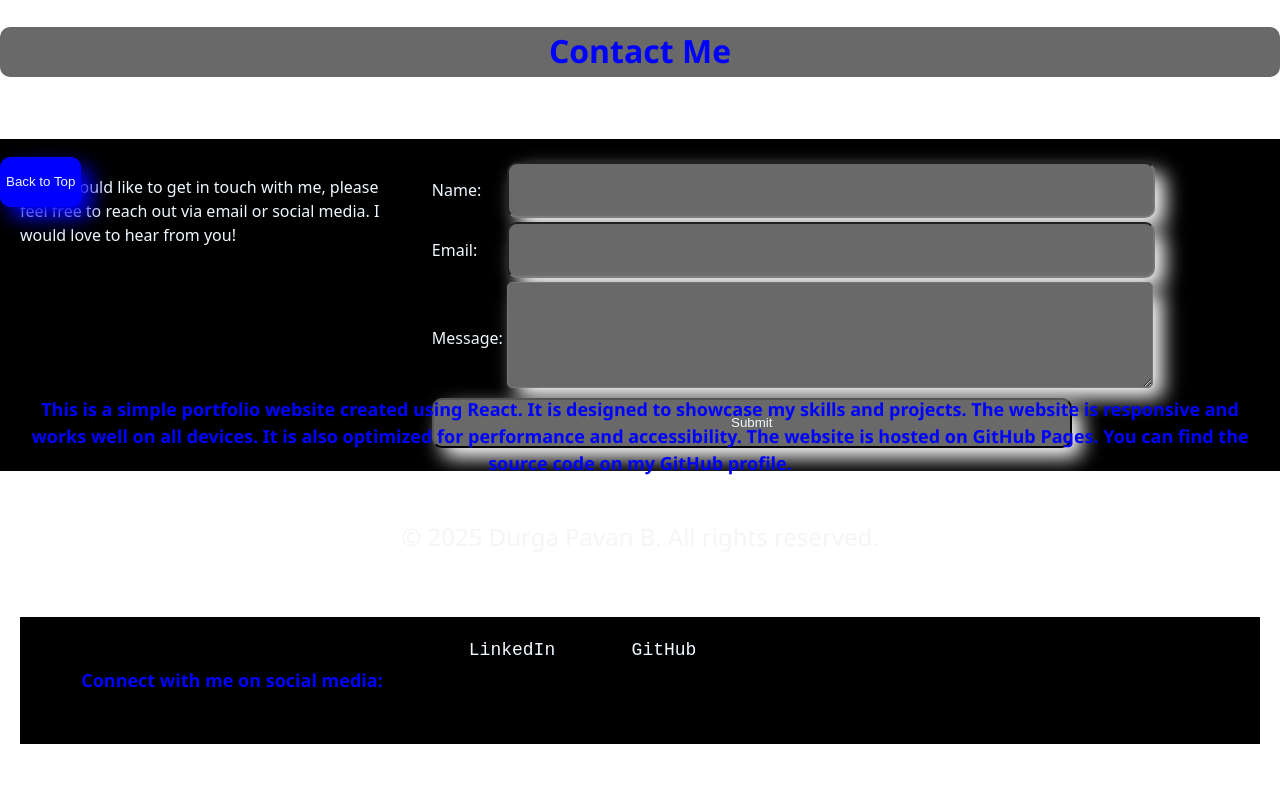
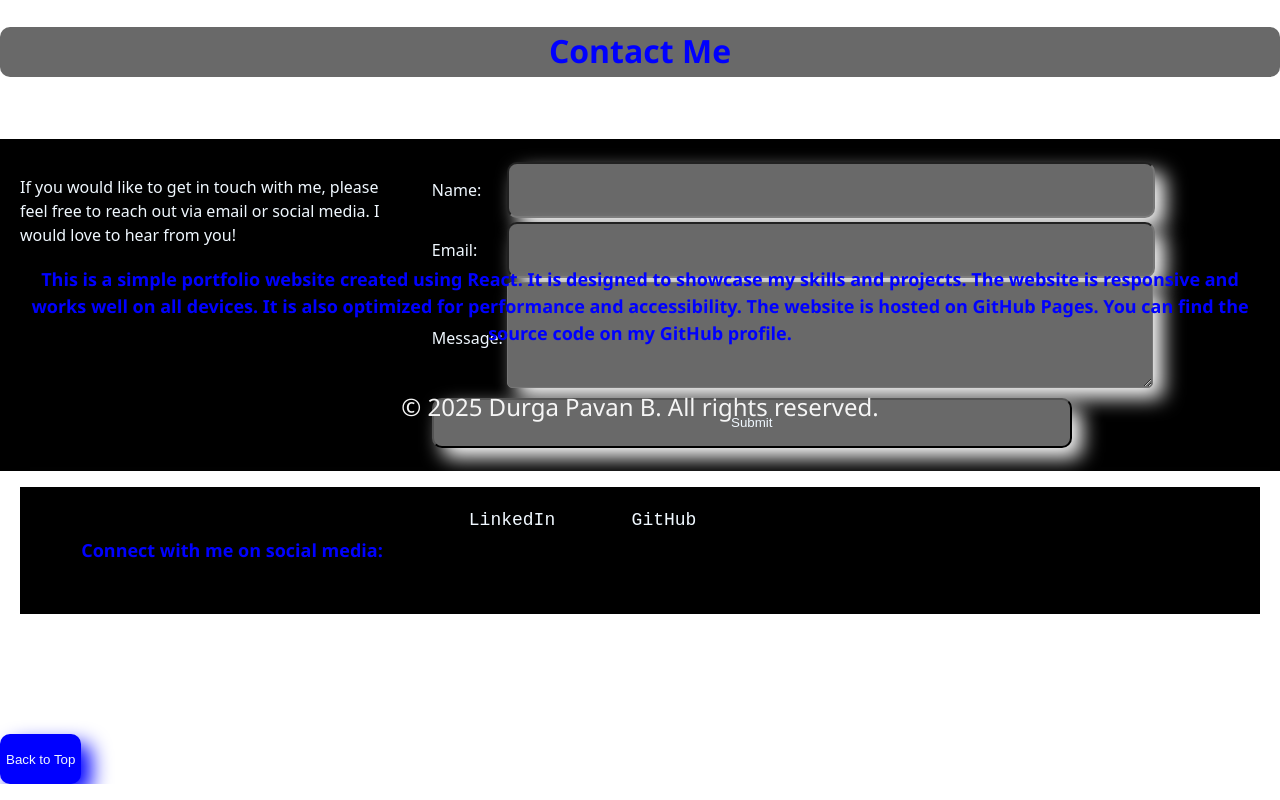
Before and after one commit to PavanMech321/portfolio-2, a React (Vite) app: page / in a window 1280 px wide. Shown: the part 2702-3502 px from the top of the page. Built offline with nearby package versions, Linux system fonts and the light colour scheme.

Commit message:
Update App.jsx

```diff
--- a/src/App.jsx
+++ b/src/App.jsx
@@ -171,9 +171,6 @@ function App() {
           </form>
           </div>
         </p>
-        <button class="btn">
-          <a href="#Home" >Back to Top</a>
-        </button>
         <p class="Footer">
           <h6>This is a simple portfolio website created using React. It is
             designed to showcase my skills and projects. The website is
@@ -191,6 +188,9 @@ function App() {
 {/*             <a href="" target="_self">Instagram</a> */}
           </p>
         </p>
+        <button class="btn">
+          <a href="#Home" class="go">Back to Top</a>
+        </button>
       </div>
     </>
   )
```
